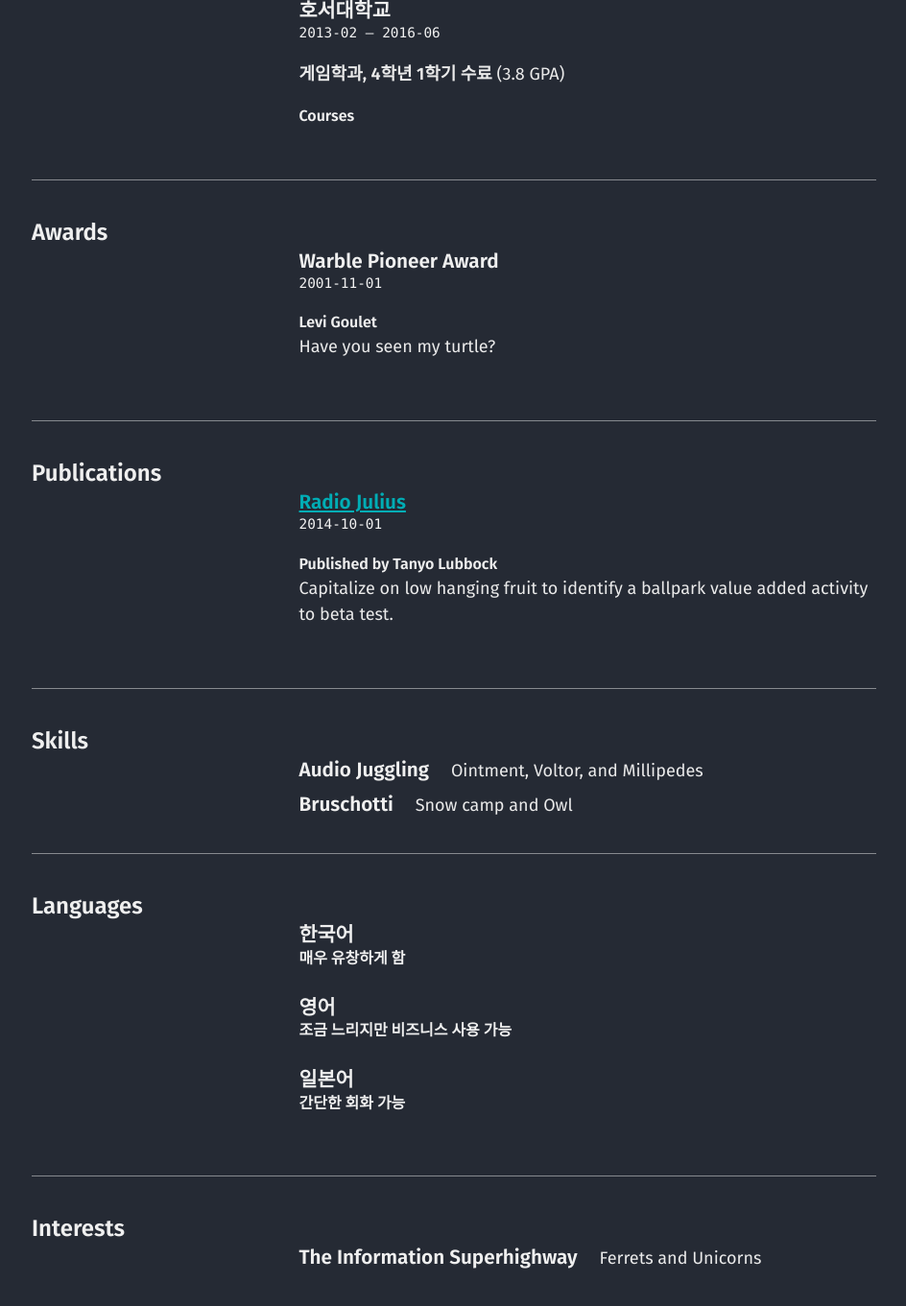
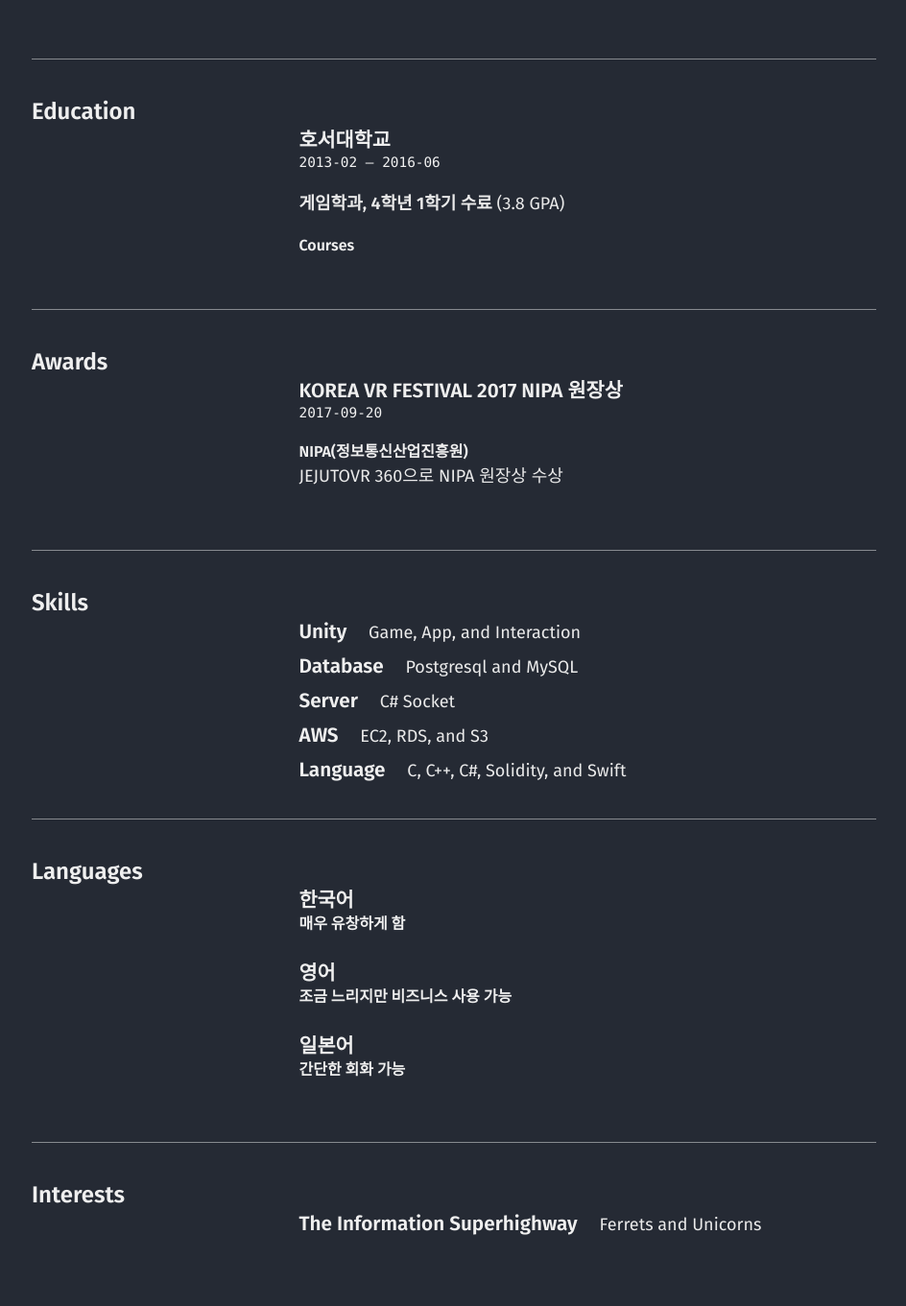
Before and after one commit to mmistakes/jekyll-theme-basically-basic, a Jekyll site: the page built from cv.md, in a window 1280 px wide and 1400 px high, scrolled down 1915 px. Shown: the top 1361 px of the window at 96% size, without its empty margins (39-983 px from the left). Built offline with Jekyll 4.4.1, drawn with Linux system fonts in a browser that asks for light colours; some of the changed text lies outside the part shown.

Commit message:
update cv

```diff
--- a/_data/cv.json
+++ b/_data/cv.json
@@ -61,6 +61,8 @@
       "summary": "제주도 핫스팟을 360도 카메라로 찍어, VR로 볼 수 있도록 앱 개발",
       "highlights": [
         "JEJU TOVR 360: Android, iOS 앱 개발",
+        "Android: https://play.google.com/store/apps/details?id=com.dantwort.JEJOTOVR&hl=ko",
+        "iOS: https://itunes.apple.com/kr/app/제주여행-필수앱-여행정보는-제주투브이알/id1225792334?mt=8(https://itunes.apple.com/kr/app/제주여행-필수앱-여행정보는-제주투브이알/id1225792334?mt=8)",
         "화성 동탄 신도시 전시용 VR 앱 개발"
       ]
     }
@@ -91,37 +93,55 @@
   ],
   "awards": [
     {
-      "title": "Warble Pioneer Award",
-      "date": "2001-11-01",
-      "awarder": "Levi Goulet",
-      "summary": "Have you seen my turtle?"
-    }
-  ],
-  "publications": [
-    {
-      "name": "Radio Julius",
-      "publisher": "Tanyo Lubbock",
-      "releaseDate": "2014-10-01",
-      "website": "https://en.rhy.es",
-      "summary": "Capitalize on low hanging fruit to identify a ballpark value added activity to beta test."
+      "title": "KOREA VR FESTIVAL 2017 NIPA 원장상",
+      "date": "2017-09-20",
+      "awarder": "NIPA(정보통신산업진흥원)",
+      "summary": "JEJUTOVR 360으로 NIPA 원장상 수상"
     }
   ],
   "skills": [
     {
-      "name": "Audio Juggling",
-      "level": "Master",
+      "name": "Unity",
+      "level": "Expert",
       "keywords": [
-        "Ointment",
-        "Voltor",
-        "Millipedes"
+        "Game",
+        "App",
+        "Interaction"
       ]
     },
     {
-      "name": "Bruschotti",
-      "level": "Satisfactory",
+      "name": "Database",
+      "level": "Beginner",
       "keywords": [
-        "Snow camp",
-        "Owl"
+        "Postgresql",
+        "MySQL"
+      ]
+    },
+    {
+      "name": "Server",
+      "level": "Beginner",
+      "keywords": [
+        "C# Socket"
+      ]
+    },
+    {
+      "name": "AWS",
+      "level": "Beginner",
+      "keywords": [
+        "EC2",
+        "RDS",
+        "S3"
+      ]
+    },
+    {
+      "name": "Language",
+      "level": "IDK",
+      "keywords": [
+        "C",
+        "C++",
+        "C#",
+        "Solidity",
+        "Swift"
       ]
     }
   ],
--- a/_layouts/cv.html
+++ b/_layouts/cv.html
@@ -15,7 +15,6 @@ layout: default
         {% include cv/volunteer.html %}
         {% include cv/education.html %}
         {% include cv/awards.html %}
-        {% include cv/publications.html %}
         {% include cv/skills.html %}
         {% include cv/languages.html %}
         {% include cv/interests.html %}
```
